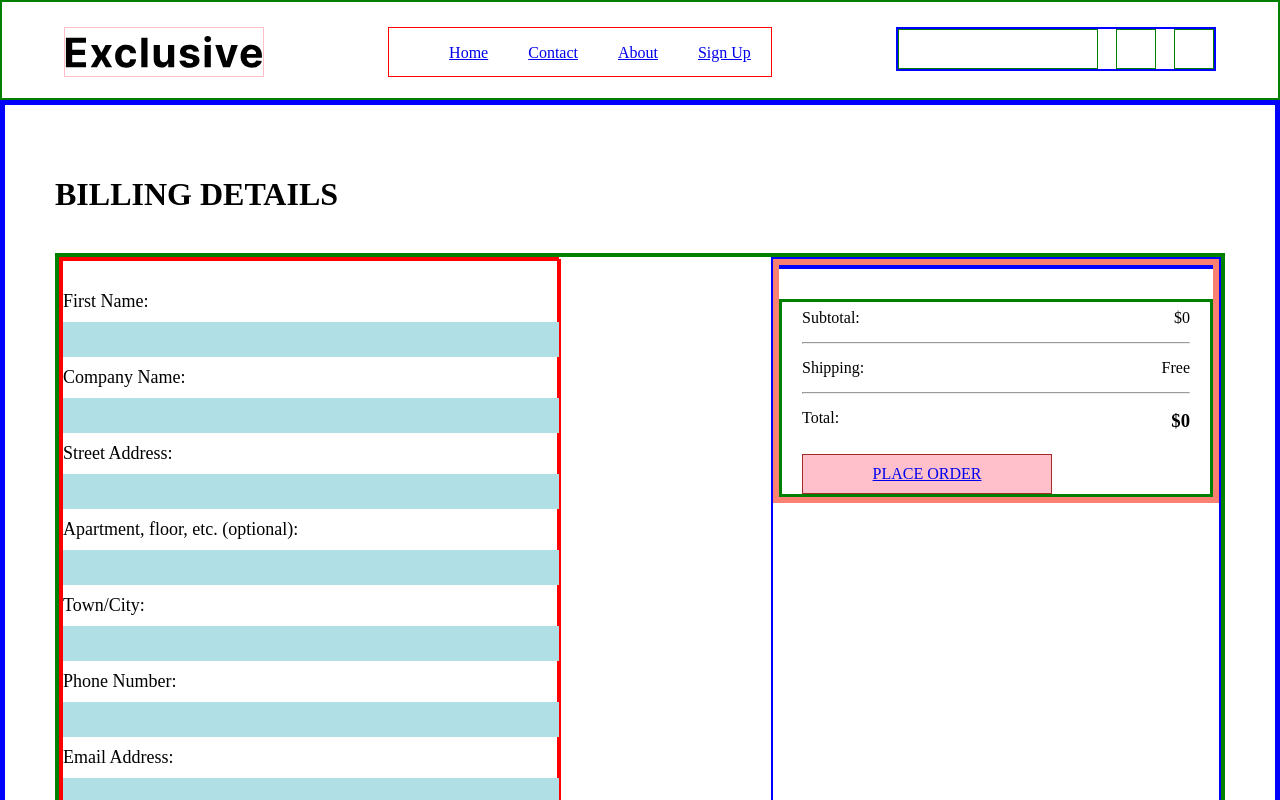
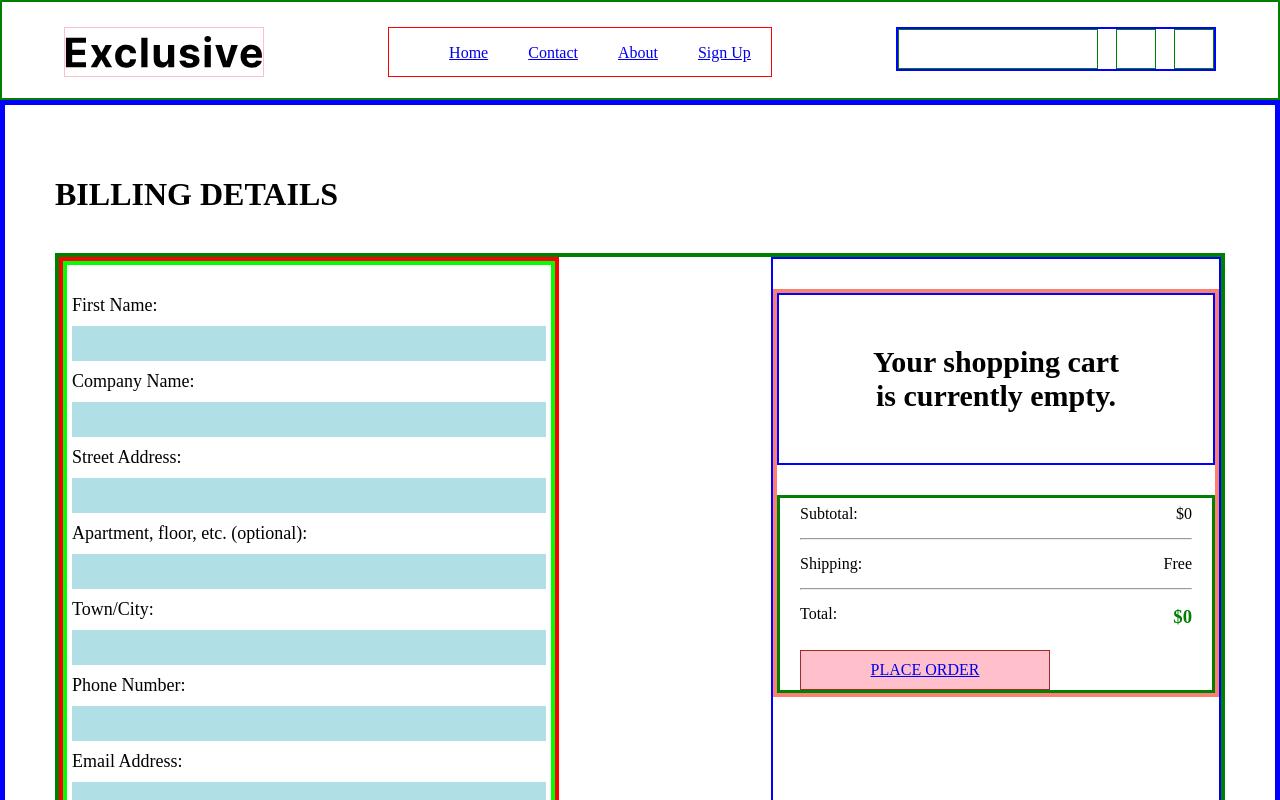
Before and after one commit to olatunji-20/exclusive, a Vue app: page /checkout in a window 1280 px wide. Shown: the top 800 px of the page. Built offline with nearby package versions, Linux system fonts and the light colour scheme.

Commit message:
worked on wishlists

```diff
--- /dev/null
+++ b/src/components/AddWish.vue
@@ -0,0 +1,34 @@
+<template>
+    <div @click="wishStore.addToWish(product)" class="www">W</div>
+  </template>
+
+  <script>
+  import { useWishStore } from '../stores/wishStore'
+
+  export default {
+      name: 'AddWish',
+      setup() {
+          const wishStore = useWishStore();
+
+          return {
+              wishStore
+          }
+      },
+      props: {
+        //   quantity: Number,
+          product: Object
+      }
+
+  }
+  </script>
+
+  <style scoped>
+  .www {
+      border: 3px solid purple;
+      background: darkcyan;
+      width: 100%;
+      height: 100%;
+      text-align: center;
+      cursor: pointer;
+  }
+  </style>
--- a/src/components/Card.vue
+++ b/src/components/Card.vue
@@ -4,7 +4,9 @@
         <div class="image">
             <div v-if="p.discount > 0" class="discount">-{{ p.discount }}%</div>
             <div class="fave">8</div>
-            <div class="watch">8</div>
+            <div class="watch">
+                <AddWish :product="p" />
+            </div>
             <img :src="p.productImage" :alt="p.productName" class="p-img" />
         </div>
         <div class="details">
@@ -21,6 +23,7 @@
 
 <script>
 import StarRating from "vue-dynamic-star-rating";
+import AddWish from "./AddWish.vue";
 
 export default {
     name: 'Card',
@@ -38,7 +41,8 @@ export default {
         displayProducts: Array
     },
     components: {
-        StarRating
+        StarRating,
+        AddWish
     }
 }
 </script>
@@ -88,8 +92,8 @@ export default {
     position: absolute;
     top: 50px;
     right: 0;
-    border-radius: 50%;
-    padding: 5px;
+    /* border-radius: 50%; */
+    padding: 2px;
     z-index: 2;
 }
 .p-img {
@@ -99,7 +103,7 @@ export default {
     transform: scale(0.8)
 }
 .p-img:hover {
-    transform: scale(1.2);
+    transform: scale(1.1);
     transition: 0.2s linear;
 }
 /* .add {
--- a/src/components/Cart.vue
+++ b/src/components/Cart.vue
@@ -6,7 +6,7 @@
       <h4>Quantity</h4>
       <h4>Subtotal</h4>
     </div>
-
+    <h1 v-if="cartStore.cartItems.length === 0">Your shopping cart is currently empty.</h1>
     <div v-for="product in cartStore.cartItems" :key="product.id" class="cart">
       <div class="det">
         <div class="img">
@@ -53,6 +53,12 @@ export default {
   flex-wrap: nowrap;
   justify-content: space-between;
 }
+h1 {
+  font-size: 50px;
+  text-align: center;
+  margin: 80px auto;
+  width: 400px;
+}
 .cart {
   border: 2px solid green;
   width: 100%;
--- a/src/components/Cart2.vue
+++ b/src/components/Cart2.vue
@@ -1,7 +1,8 @@
 <template>
   <div class="main">
     <div class="cart2">
-        <div v-for="product in cartStore.cartItems" :key="product.id" class="cart">
+      <h2 v-if="cartStore.cartItems.length === 0">Your shopping cart is currently empty.</h2>
+      <div v-else v-for="product in cartStore.cartItems" :key="product.id" class="cart">
           <div class="det">
               <div class="img">
                   <img :src="product.productImage" class="p-img" />
@@ -20,7 +21,7 @@
       <p style="display: inline-block; float: right; line-height: 0px">Free</p>
       <hr />
       <p style="display: inline-block; line-height: 0px;">Total:</p>
-      <h3 style="display: inline-block; float: right; line-height: 0px;">${{ totalPrice }}</h3>
+      <h3 style="display: inline-block; float: right; line-height: 0px; color: green;">${{ totalPrice }}</h3>
       <router-link to="/">
         <div class="proceed">PLACE ORDER</div>
       </router-link>
@@ -55,15 +56,22 @@ export default {
 
 <style scoped>
 .main {
-    border: 6px solid salmon;
+    border: 4px solid salmon;
     width: 100%;
     height: auto;
+    margin-top: 30px;
 }
 .cart2 {
     border: 2px solid blue;
     width: 100%;
-    max-height: 300px;
+    max-height: 250px;
     overflow: auto;
+}
+h2 {
+  font-size: 30px;
+  text-align: center;
+  margin: 50px auto;
+  width: 250px;
 }
 .cart {
   border: 2px solid green;
--- a/src/components/CheckoutForm.vue
+++ b/src/components/CheckoutForm.vue
@@ -1,5 +1,5 @@
 <template>
-  <div class="form">
+  <div class="formc">
     <form>
         <label>First Name:</label>
         <input placeholder="" type="text" />
@@ -26,11 +26,11 @@ export default {
 </script>
 
 <style scoped>
-.form {
-    border: 2px solid lime;
+.formc {
+    border: 4px solid lime;
     width: 100%;
     height: auto;
-    padding: 30px 0px;
+    padding: 30px 5px;
 }
 label {
     font-size: 18px;
--- /dev/null
+++ b/src/stores/wishStore.js
@@ -0,0 +1,38 @@
+import { defineStore } from 'pinia';
+
+export const useWishStore = defineStore('wishStore', {
+    state: () => {
+        return {
+            wishItems: []
+        }
+    },
+    actions: {
+        addToWish(product) {
+            console.log("ASASAS", product)
+            // const existingItem = this.wishItems.find(item => {
+            //     return item.id === payload.product.id
+            // })
+
+            // if(existingItem) {
+            //     let existingItemIndex = this.wishItems.findIndex(
+            //         item => item.productName === existingItem.productName
+            //     )
+            //     this.wishItems[existingItemIndex] = existingItem
+            //     existingItem.quantity = existingItem.quantity + payload.quantity
+            // } else {
+            //     this.wishItems.push({
+            //         id: payload.product.id,
+            //         productName: payload.product.productName,
+            //         price: payload.product.price,
+            //         rating: payload.product.rating,
+            //         productImage: payload.product.productImage,
+            //         discount: payload.product.discount,
+            //         quantity: payload.quantity
+            //     })
+            // }
+
+            // console.log("lala", payload.quantity)
+            // console.log("lalawq", payload.product.productName)
+        }
+    }
+})
--- a/src/views/CartPage.vue
+++ b/src/views/CartPage.vue
@@ -11,7 +11,7 @@
       <p style="display: inline-block; float: right; line-height: 0px">Free</p>
       <hr />
       <p style="display: inline-block; line-height: 0px;">Total:</p>
-      <h3 style="display: inline-block; float: right; line-height: 0px;">${{ totalPrice }}</h3>
+      <h3 style="display: inline-block; float: right; line-height: 0px; color: green;">${{ totalPrice }}</h3>
       <router-link to="/checkout">
         <div class="proceed">PROCEED TO CHECKOUT</div>
       </router-link>
--- a/src/views/Checkout.vue
+++ b/src/views/Checkout.vue
@@ -41,7 +41,7 @@
   .standard {
     border: 4px solid green;
     width: 100%;
-    height: 700px;
+    height: auto;
     margin: 40px auto;
     display: flex;
     flex-direction: row;
@@ -49,14 +49,14 @@
     justify-content: space-between;
   }
   .form {
-    border: 2px solid red;
+    border: 4px solid red;
     width: 500px;
-    height: 600px;
+    height: auto;
     /* padding: 20px 0px; */
   }
   .cart2 {
     border: 2px solid blue;
     width: 450px;
-    height: 600px;
+    height: auto;
   }
   </style>
```
Also changed, not shown: src/stores/cartStore.js (+0 -13 lines). Lines whose indentation alone changed are shown as unchanged.
